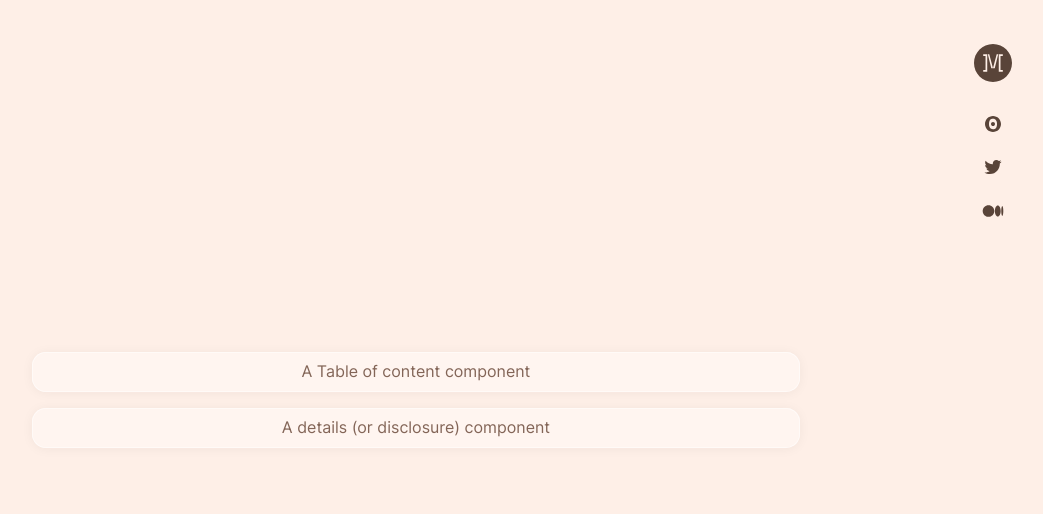
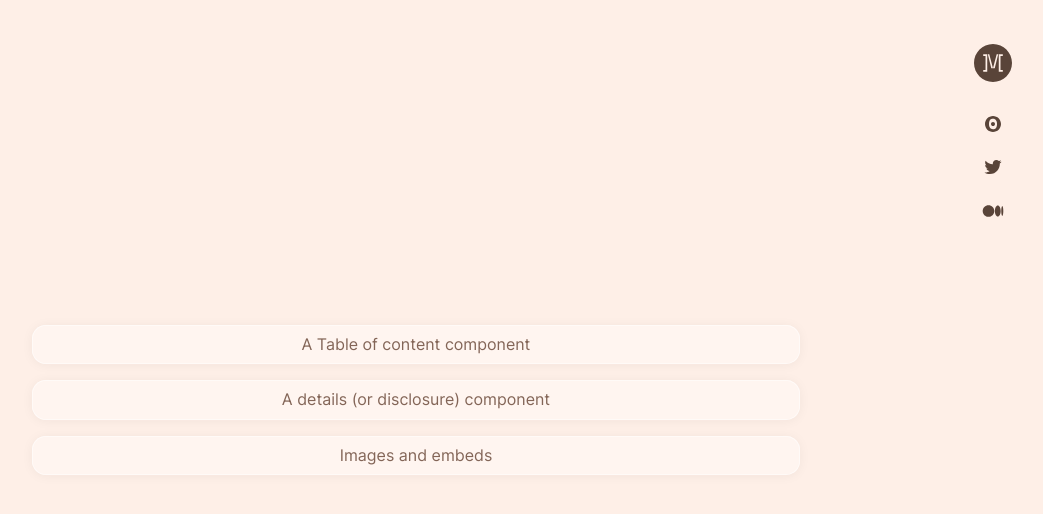
Before and after one commit to daformat/hello-mat, a Next.js app: page /design-engineering in a window 1280 px wide. Shown: the top 514 px of the page, without its empty margins (224-1267 px from the left). Built offline with nearby package versions, Linux system fonts and the light colour scheme.

Commit message:
feat(design-engineering): add link to Images and Embeds component with enhanced styling

```diff
--- a/pages/design-engineering/index.tsx
+++ b/pages/design-engineering/index.tsx
@@ -51,6 +51,26 @@ const DesignEngineeringIndex = () => (
       >
         A details (or disclosure) component
       </Link>
+      <Link
+        href={"/design-engineering/component/images-and-embeds"}
+        style={{
+          alignItems: "center",
+          backgroundColor: "var(--color-toolbar-background)",
+          borderRadius: "14px",
+          boxShadow: `0 1px 12px var(--color-shadow-1),
+          inset 0 0 2px 0.75px var(--color-border-2),
+          inset 0 0 0 0.75px var(--color-border-1)`,
+          display: "flex",
+          flexDirection: "row",
+          gap: "8px",
+          justifyContent: "center",
+          padding: "7px",
+          transition: `color 0.2s ease-in-out, background-color 0.2s ease-in-out",
+            boxShadow 0.2s ease-in-out;`,
+        }}
+      >
+        Images and embeds
+      </Link>
     </div>
   </>
 )
```
